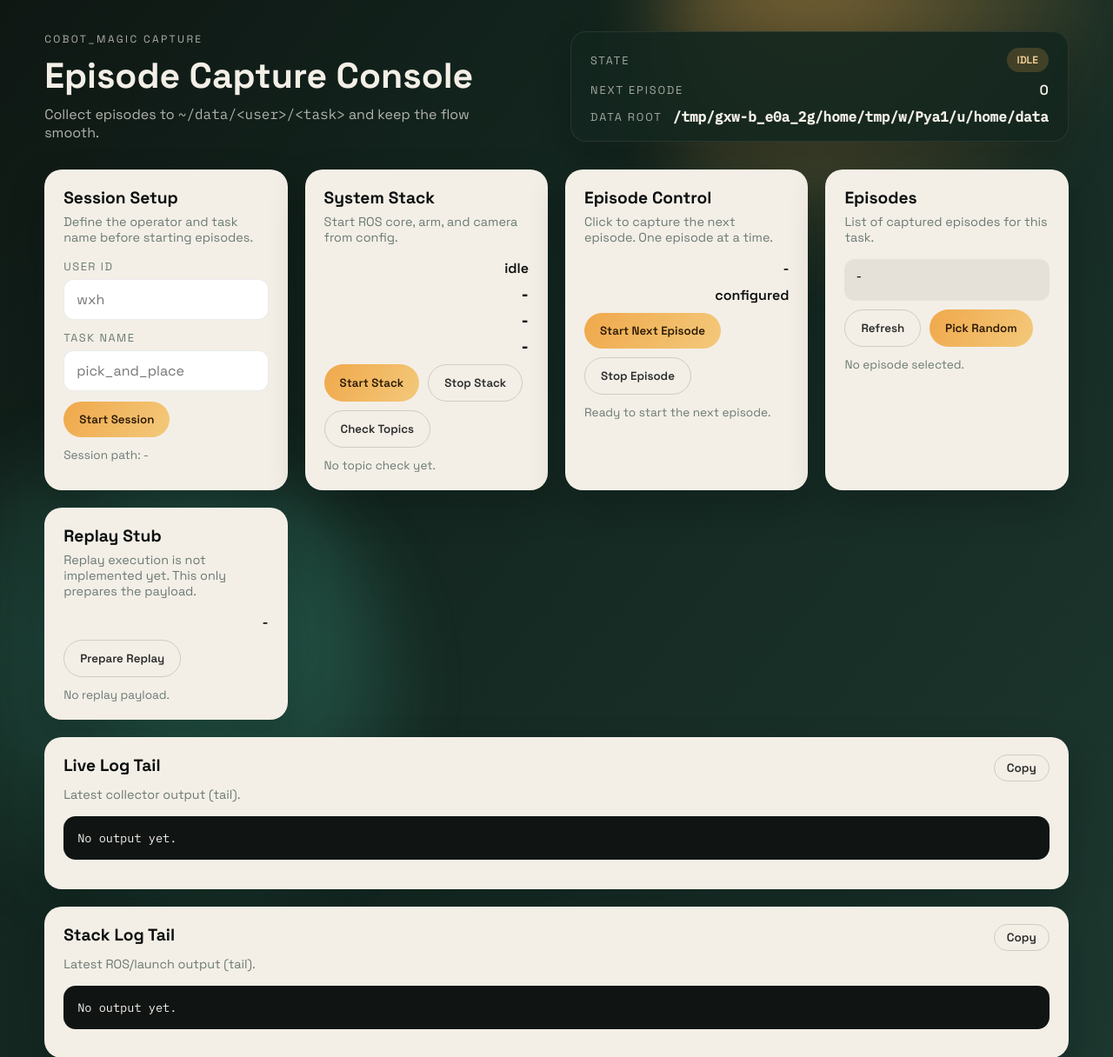
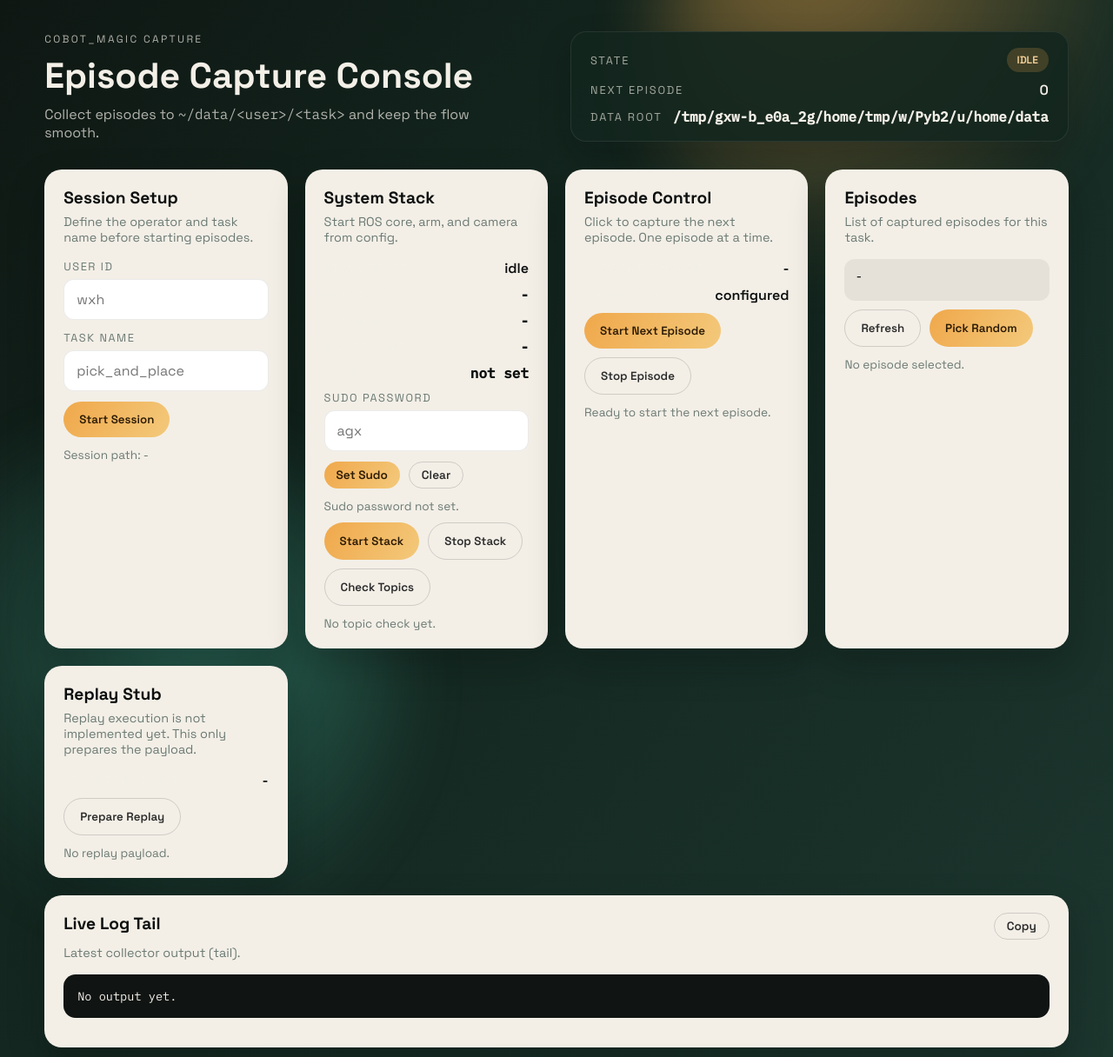
Before and after one commit to Lr-2002/aloha_gui, a Flask app: page / in a window 1280 px wide. Shown: the top 1216 px of the page at 87% size. Run offline with Flask 3, Linux system fonts and the light colour scheme; data that the repository does not hold is empty.

Commit message:
Add web sudo password for stack

```diff
--- a/app.py
+++ b/app.py
@@ -38,8 +38,10 @@
         "collect_shell_template": "",
         "replay_shell_template": "",
         "auto_start_stack": True,
+        "require_sudo_password": False,
         "stack_workdir": "",
         "roscore_cmd": "",
+        "arm_pre_cmd": "",
         "arm_launch_cmd": "",
         "camera_launch_cmd": "",
         "camera_pre_cmd": "",
@@ -156,6 +158,9 @@
     },
 }
 
+SUDO_PASSWORD = None
+SUDO_LOCK = threading.Lock()
+
 
 def add_log_line(line):
     with STATE_LOCK:
@@ -178,6 +183,41 @@
 
 def ensure_dir(path):
     Path(path).mkdir(parents=True, exist_ok=True)
+
+
+def set_sudo_password(value):
+    global SUDO_PASSWORD
+    with SUDO_LOCK:
+        SUDO_PASSWORD = value if value else None
+
+
+def get_sudo_password():
+    with SUDO_LOCK:
+        return SUDO_PASSWORD
+
+
+def build_env():
+    env = os.environ.copy()
+    sudo_pw = get_sudo_password()
+    if sudo_pw:
+        env["SUDO_PASSWORD"] = sudo_pw
+    return env
+
+
+def run_shell(cmd, timeout=None, input_text=None):
+    try:
+        return subprocess.run(
+            ["bash", "-lc", cmd],
+            stdout=subprocess.PIPE,
+            stderr=subprocess.PIPE,
+            text=True,
+            timeout=timeout,
+            check=False,
+            env=build_env(),
+            input=input_text,
+        )
+    except Exception:
+        return None
 
 
 def session_paths(user_id, task_name):
@@ -320,7 +360,7 @@
             cwd=workdir or None,
             text=True,
             bufsize=1,
-            env=os.environ.copy(),
+            env=build_env(),
         )
         self.processes[name] = proc
 
@@ -404,6 +444,10 @@
     logs_dir = stack_logs_dir(session)
     ensure_dir(logs_dir)
     delay = float(CONFIG.get("stack_start_delay", 0) or 0)
+    require_sudo = bool(CONFIG.get("require_sudo_password", False))
+    if require_sudo and not get_sudo_password():
+        add_stack_log_line("[error] sudo_password_missing")
+        return False, "sudo_password_missing"
 
     def _start_named(name, external=False):
         cmd = cmds.get(name)
@@ -430,6 +474,16 @@
         _start_named("roscore")
     if delay > 0:
         time.sleep(delay)
+    arm_pre_cmd = CONFIG.get("arm_pre_cmd") or ""
+    if arm_pre_cmd:
+        result = run_shell(arm_pre_cmd, timeout=30)
+        if result is None:
+            add_stack_log_line("[warn] arm_pre_cmd failed to run")
+        else:
+            if result.returncode != 0:
+                add_stack_log_line(f"[warn] arm_pre_cmd failed: {result.stderr.strip() or result.stdout.strip()}")
+            else:
+                add_stack_log_line("[info] arm_pre_cmd executed")
     _start_named("arm")
     if delay > 0:
         time.sleep(delay)
@@ -739,12 +793,23 @@
     remaining_nodes = []
     remaining_procs = {}
     last_error = None
-    sudo_prefix = "sudo -n " if use_sudo else ""
+    sudo_prefix = ""
+    sudo_input = None
+    if use_sudo:
+        if get_sudo_password():
+            sudo_prefix = "sudo -S "
+            sudo_input = f"{get_sudo_password()}\n"
+        else:
+            sudo_prefix = "sudo -n "
 
     for attempt in range(retries):
         if pre_cmd:
             try:
-                subprocess.run(["bash", "-lc", pre_cmd], check=False)
+                subprocess.run(
+                    ["bash", "-lc", pre_cmd],
+                    check=False,
+                    env=build_env(),
+                )
                 add_stack_log_line("[info] camera_pre_cmd executed")
             except Exception as exc:
                 last_error = str(exc)
@@ -762,6 +827,9 @@
                 subprocess.run(
                     ["bash", "-lc", f"{sudo_prefix}pkill -f {shlex.quote(pattern)}"],
                     check=False,
+                    env=build_env(),
+                    input=sudo_input,
+                    text=True,
                 )
                 killed_patterns.append(pattern)
             except Exception as exc:
@@ -769,7 +837,13 @@
 
         if extra_cmd:
             try:
-                subprocess.run(["bash", "-lc", f"{sudo_prefix}{extra_cmd}"], check=False)
+                subprocess.run(
+                    ["bash", "-lc", f"{sudo_prefix}{extra_cmd}"],
+                    check=False,
+                    env=build_env(),
+                    input=sudo_input,
+                    text=True,
+                )
                 add_stack_log_line("[info] camera_cleanup_extra_cmd executed")
             except Exception as exc:
                 last_error = str(exc)
@@ -856,7 +930,20 @@
     data["collect_configured"] = bool(
         CONFIG.get("collect_shell_template") or CONFIG.get("collect_script")
     )
+    data["sudo_ready"] = bool(get_sudo_password())
     return jsonify(data)
+
+
+@app.route("/api/sudo", methods=["POST"])
+def api_sudo():
+    payload = request.get_json(silent=True) or {}
+    password = payload.get("password")
+    if isinstance(password, str):
+        password = password.strip()
+    else:
+        password = ""
+    set_sudo_password(password)
+    return jsonify({"ok": True, "set": bool(password)})
 
 
 @app.route("/api/session/start", methods=["POST"])
--- a/config.example.json
+++ b/config.example.json
@@ -7,9 +7,11 @@
   "collect_shell_template": "source ~/miniconda3/etc/profile.d/conda.sh && conda activate aloha && source /opt/ros/noetic/setup.bash && source ~/cobot_magic/Piper_ros_private-ros-noetic/devel/setup.bash && python ~/cobot_magic/collect_data/collect_data.py --dataset_dir {dataset_dir} --task_name {task_name} --episode_idx {episode_idx}",
   "replay_shell_template": "",
   "auto_start_stack": true,
+  "require_sudo_password": true,
   "stack_workdir": "",
   "roscore_cmd": "source /opt/ros/noetic/setup.bash && roscore",
-  "arm_launch_cmd": "source /opt/ros/noetic/setup.bash && cd ~/cobot_magic/Piper_ros_private-ros-noetic && bash can_config.sh && source devel/setup.bash && roslaunch piper start_ms_piper.launch mode:=0 auto_enable:=false",
+  "arm_pre_cmd": "source /opt/ros/noetic/setup.bash && cd ~/cobot_magic/Piper_ros_private-ros-noetic && printf '%s\\n' \"$SUDO_PASSWORD\" | sudo -S bash can_config.sh",
+  "arm_launch_cmd": "source /opt/ros/noetic/setup.bash && cd ~/cobot_magic/Piper_ros_private-ros-noetic && source devel/setup.bash && roslaunch piper start_ms_piper.launch mode:=0 auto_enable:=false",
   "camera_launch_cmd": "source /opt/ros/noetic/setup.bash && cd ~/cobot_magic/camera_ws && source devel/setup.bash && roslaunch astra_camera multi_camera.launch",
   "camera_pre_cmd": "source /opt/ros/noetic/setup.bash && rosnode kill /camera_f/camera /camera_l/camera /camera_r/camera",
   "camera_cleanup_nodes": ["/camera_f/camera", "/camera_l/camera", "/camera_r/camera"],
--- a/static/app.js
+++ b/static/app.js
@@ -16,9 +16,12 @@
 const stackLogOutputEl = document.getElementById("stack-log-output");
 const cleanupStatusEl = document.getElementById("cleanup-status");
 const masterStatusEl = document.getElementById("master-status");
+const sudoStatusEl = document.getElementById("sudo-status");
+const sudoMsgEl = document.getElementById("sudo-msg");
 
 const userInput = document.getElementById("user-id");
 const taskInput = document.getElementById("task-name");
+const sudoInput = document.getElementById("sudo-password");
 
 const startSessionBtn = document.getElementById("start-session");
 const startEpisodeBtn = document.getElementById("start-episode");
@@ -31,6 +34,8 @@
 const checkTopicsBtn = document.getElementById("check-topics");
 const copyLiveLogBtn = document.getElementById("copy-live-log");
 const copyStackLogBtn = document.getElementById("copy-stack-log");
+const setSudoBtn = document.getElementById("set-sudo");
+const clearSudoBtn = document.getElementById("clear-sudo");
 
 let lastStatus = null;
 
@@ -166,6 +171,14 @@
   } else {
     masterStatusEl.textContent = "-";
   }
+
+  if (data.sudo_ready) {
+    sudoStatusEl.textContent = "set";
+    sudoMsgEl.textContent = "Sudo password stored in memory.";
+  } else {
+    sudoStatusEl.textContent = "not set";
+    sudoMsgEl.textContent = "Sudo password not set.";
+  }
 }
 
 async function copyText(text) {
@@ -220,6 +233,38 @@
     episodeMsgEl.textContent = "Session started.";
   } catch (err) {
     episodeMsgEl.textContent = `Session error: ${err.message}`;
+  }
+});
+
+setSudoBtn.addEventListener("click", async () => {
+  const password = sudoInput.value;
+  if (!password) {
+    sudoMsgEl.textContent = "Enter sudo password first.";
+    return;
+  }
+  try {
+    await apiRequest("/api/sudo", {
+      method: "POST",
+      body: JSON.stringify({ password }),
+    });
+    sudoInput.value = "";
+    await refreshStatus();
+    sudoMsgEl.textContent = "Sudo password set.";
+  } catch (err) {
+    sudoMsgEl.textContent = `Sudo error: ${err.message}`;
+  }
+});
+
+clearSudoBtn.addEventListener("click", async () => {
+  try {
+    await apiRequest("/api/sudo", {
+      method: "POST",
+      body: JSON.stringify({ password: "" }),
+    });
+    await refreshStatus();
+    sudoMsgEl.textContent = "Sudo password cleared.";
+  } catch (err) {
+    sudoMsgEl.textContent = `Sudo error: ${err.message}`;
   }
 });
 
--- a/templates/index.html
+++ b/templates/index.html
@@ -75,6 +75,19 @@
             <span class="label">Master Data</span>
             <span class="value mono" id="master-status">-</span>
           </div>
+          <div class="status-row">
+            <span class="label">Sudo</span>
+            <span class="value mono" id="sudo-status">-</span>
+          </div>
+          <div class="field">
+            <label for="sudo-password">Sudo Password</label>
+            <input id="sudo-password" type="password" placeholder="agx" />
+          </div>
+          <div class="button-row">
+            <button id="set-sudo" class="primary small">Set Sudo</button>
+            <button id="clear-sudo" class="ghost small">Clear</button>
+          </div>
+          <p class="hint" id="sudo-msg">Sudo password not set.</p>
           <div class="button-row">
             <button id="start-stack" class="primary">Start Stack</button>
             <button id="stop-stack" class="ghost">Stop Stack</button>
```
Also changed, not shown: README.md.
